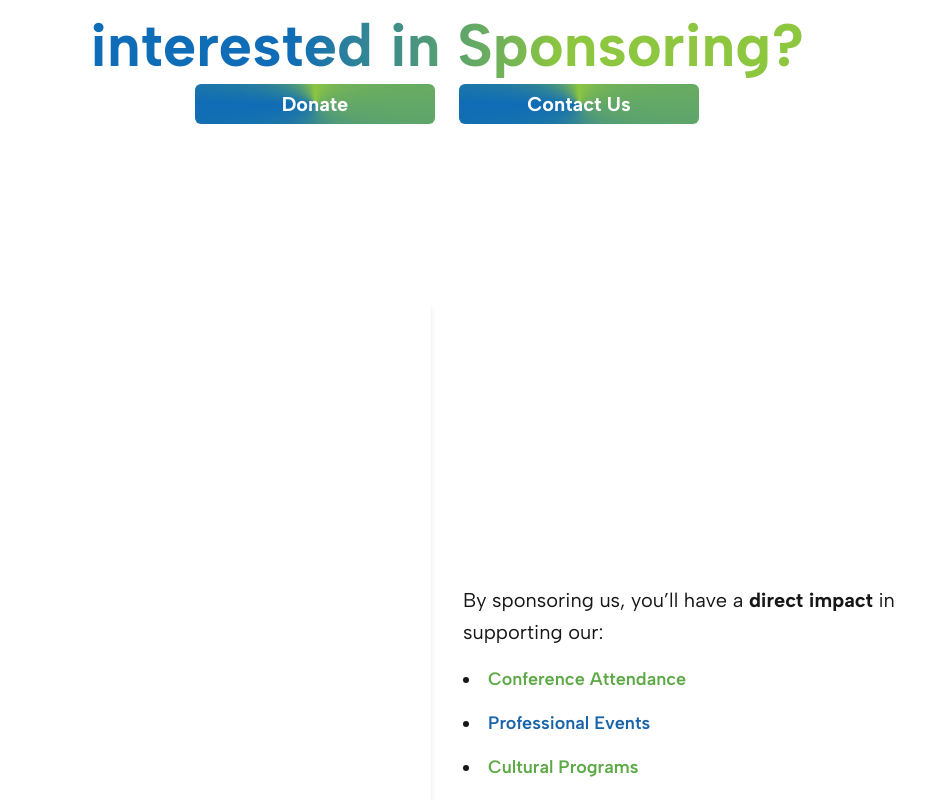
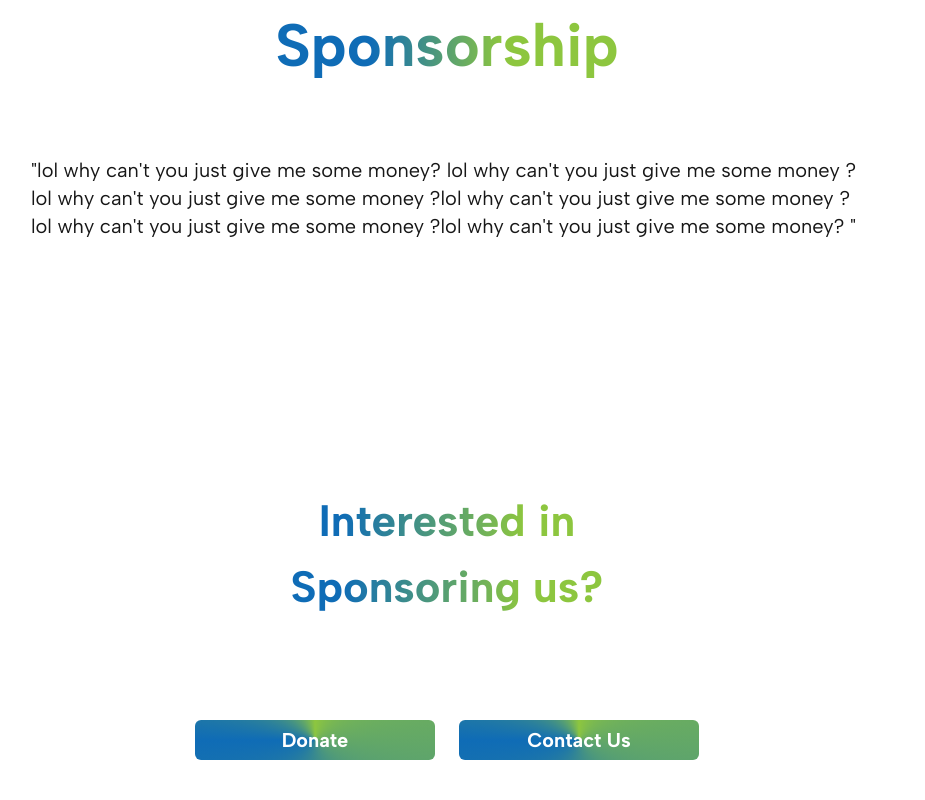
Before and after one commit to sase-sjsu/website, a Next.js app: page /sponsorship in a window 1280 px wide. Shown: the part 440-1240 px from the top of the page, without its empty margins (193-1118 px from the left). Built offline with nearby package versions, Linux system fonts and the light colour scheme.

Commit message:
Update page.tsx

```diff
--- a/src/app/sponsorship/page.tsx
+++ b/src/app/sponsorship/page.tsx
@@ -13,12 +13,27 @@ export default function SponsorshipPage() {
       <header>
         <BackgroundImage
           image="/about_us/about_us_header_img.jpg"
-          title="interested in Sponsoring?"
+          title="Sponsorship"
         />
       </header>
 
-      <section className="text-center my-12">
-  <div className="mt-6 flex justify-center gap-6 flex-wrap">
+      {/* Intro blurb */}
+      <section className="mt-0 flex flex-col items-center">
+        <div className="text-left w-4xl mx-auto my-8 md:my-10 p-6 md:p-8 bg-opacity-50 rounded-lg">
+          <p>
+            "lol why can't you just give me some money? lol why can't you just
+            give me some money ?lol why can't you just give me some money ?lol
+            why can't you just give me some money ?lol why can't you just give
+            me some money ?lol why can't you just give me some money?  "
+          </p>
+        </div>
+      </section>
+
+      {/* CTA */}
+      <section className="mt-6 md:mt-8">
+        <SubHeaderBody title="Interested in Sponsoring us?" body="" />
+        <div className="text-center my-6 md:my-8">
+          <div className="mt-4 flex justify-center gap-4 md:gap-6 flex-wrap">
             <a
               href="/donate"
               className="button text-xl px-8 py-4 w-44 sm:w-60 text-center"
@@ -32,12 +47,11 @@ export default function SponsorshipPage() {
               Contact Us
             </a>
           </div>
+        </div>
       </section>
 
-
-
       {/* PDF Preview Left, Text Right */}
-      <section className="flex flex-col md:flex-row items-center justify-between px-6 md:px-24 my-12 gap-8">
+      <section className="mt-6 md:mt-10 flex flex-col md:flex-row items-center justify-between px-6 md:px-16 lg:px-24 gap-6 md:gap-8">
         {/* Left: Embedded PDF Preview */}
         <div
           className="md:w-1/2 w-full cursor-pointer"
@@ -45,7 +59,7 @@ export default function SponsorshipPage() {
         >
           <iframe
             src="/SJSU%20SASE%20Sponsorship%20Package%202025-2026.pdf#view=FitH&toolbar=0"
-            className="w-full h-[800px] rounded-lg shadow-md border-none pointer-events-none"
+            className="w-full h-[420px] md:h-[640px] rounded-lg shadow-md border-none pointer-events-none"
             title="Sponsorship Packet Preview"
           ></iframe>
           <p className="text-center text-sm mt-2 text-gray-600">
@@ -59,7 +73,7 @@ export default function SponsorshipPage() {
             By sponsoring us, you’ll have a <strong>direct impact</strong> in
             supporting our:
           </p>
-          <ul className="mt-4 space-y-4 text-lg list-disc list-inside">
+          <ul className="mt-3 space-y-3 text-lg list-disc list-inside">
             <li>
               <span className="text-[#5ca946] font-semibold">
                 Conference Attendance
@@ -76,7 +90,7 @@ export default function SponsorshipPage() {
               </span>
             </li>
           </ul>
-          <p className="mt-4 text-sm italic text-gray-600">
+          <p className="mt-3 text-sm italic text-gray-600">
             *View sponsorship packet to learn more about our{" "}
             <span className="underline">sponsor benefits</span>.
           </p>
@@ -84,7 +98,7 @@ export default function SponsorshipPage() {
       </section>
 
       {/* Our Sponsors Section */}
-      <section>
+      <section className="mt-8 md:mt-10">
         <SubHeaderBody title="Our Sponsors" body="Your Company Here" />
       </section>
 
```
Lines whose indentation alone changed are shown as unchanged.
